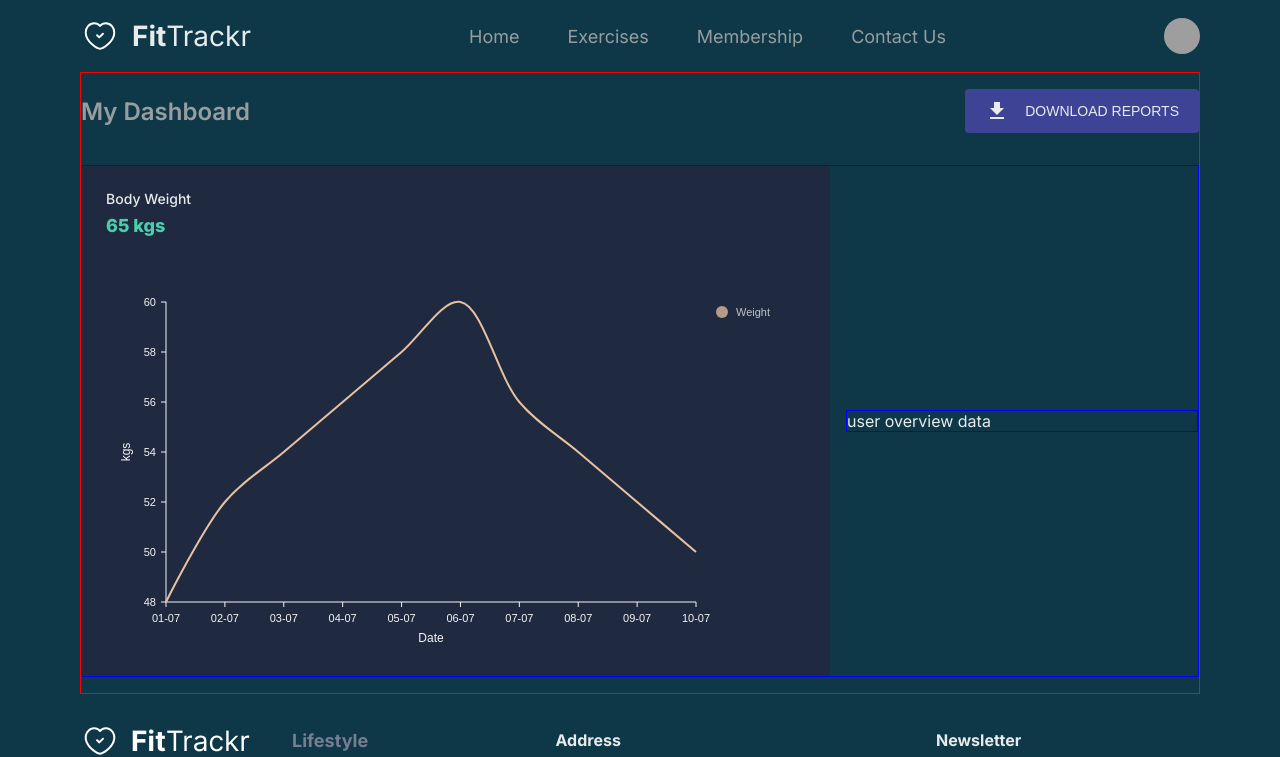
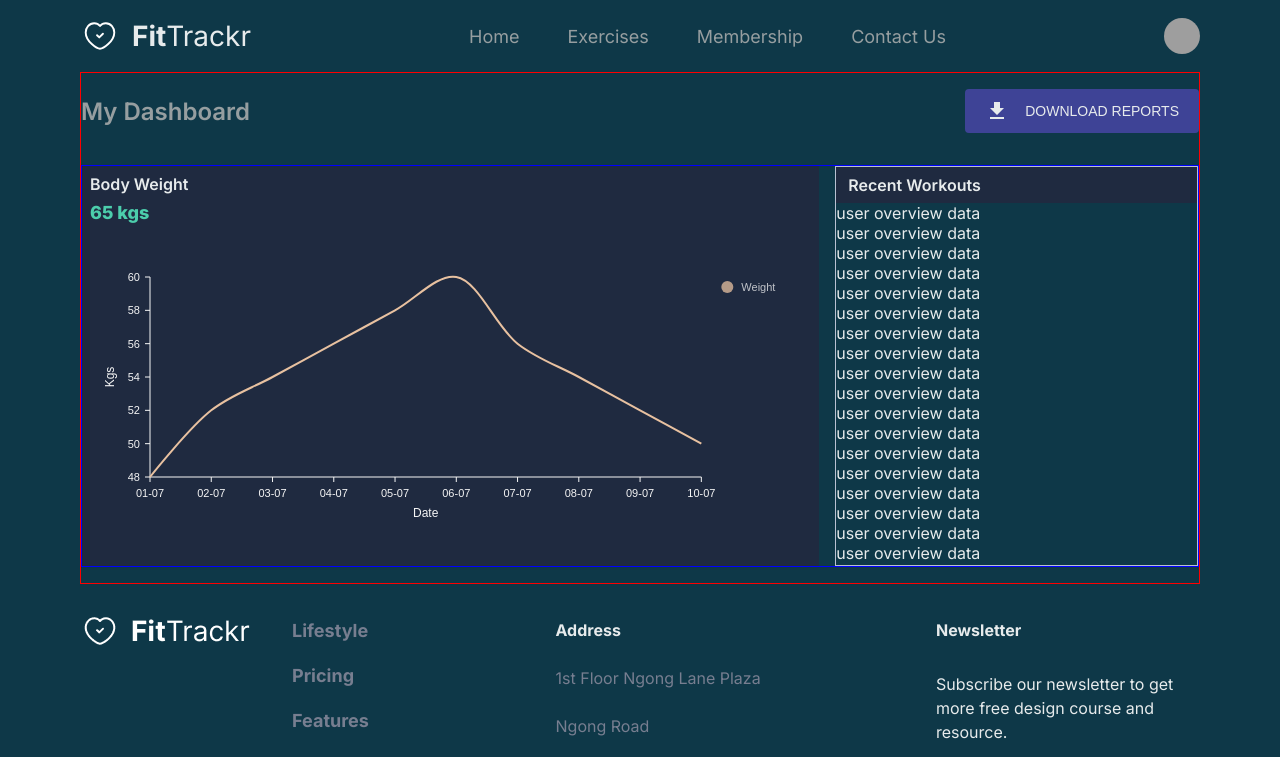
Before and after one commit to Ase020/fitTrackr-client, a React (Vite) app: page /dashboard in a window 1280 px wide. Shown: the top 757 px of the page. Built offline with nearby package versions, Linux system fonts and the light colour scheme; grey boxes are pictures that could not be loaded; a web font is replaced by a local one.

Commit message:
recent work section init

```diff
--- a/src/components/lineChart/LineChart.jsx
+++ b/src/components/lineChart/LineChart.jsx
@@ -72,7 +72,7 @@ const LineChart = () => (
       tickValues: 5,
       tickPadding: 5,
       tickRotation: 0,
-      legend: "kgs",
+      legend: "Kgs",
       legendOffset: -40,
       legendPosition: "middle",
     }}
--- a/src/pages/dashboard/Dashboard.jsx
+++ b/src/pages/dashboard/Dashboard.jsx
@@ -18,7 +18,7 @@ const Dashboard = () => {
         <div className="dashboard_bmi_user-container">
           <div className="bmi_container">
             <div className="bmi_header-container">
-              <p className="bmi_header">Body Weight</p>
+              <h5 className="bmi_header">Body Weight</h5>
               <p className="bmi_body">65 kgs</p>
             </div>
             <div className="graph_box">
@@ -26,7 +26,48 @@ const Dashboard = () => {
             </div>
           </div>
 
-          <div className="user_overview_container">user overview data</div>
+          <div className="recent_workout_container">
+            <h5 className="recent_workout-header">recent workouts</h5>
+            <p>user overview data</p>
+            <p>user overview data</p>
+            <p>user overview data</p>
+            <p>user overview data</p>
+            <p>user overview data</p>
+            <p>user overview data</p>
+            <p>user overview data</p>
+            <p>user overview data</p>
+            <p>user overview data</p>
+            <p>user overview data</p>
+            <p>user overview data</p>
+            <p>user overview data</p>
+            <p>user overview data</p>
+            <p>user overview data</p>
+            <p>user overview data</p>
+            <p>user overview data</p>
+            <p>user overview data</p>
+            <p>user overview data</p>
+            <p>user overview data</p>
+            <p>user overview data</p>
+            <p>user overview data</p>
+            <p>user overview data</p>
+            <p>user overview data</p>
+            <p>user overview data</p>
+            <p>user overview data</p>
+            <p>user overview data</p>
+            <p>user overview data</p>
+            <p>user overview data</p>
+            <p>user overview data</p>
+            <p>user overview data</p>
+            <p>user overview data</p>
+            <p>user overview data</p>
+            <p>user overview data</p>
+            <p>user overview data</p>
+            <p>user overview data</p>
+            <p>user overview data</p>
+            <p>user overview data</p>
+            <p>user overview data</p>
+            <p>user overview data</p>
+          </div>
         </div>
       </div>
     </div>
--- a/src/pages/dashboard/dashboard.css
+++ b/src/pages/dashboard/dashboard.css
@@ -41,18 +41,18 @@
 .dashboard_bmi_user-container {
   display: flex;
   justify-content: space-between;
-  align-items: center;
+  align-items: stretch;
   gap: 16px;
 }
 
 .bmi_container {
   flex: 2;
-  padding: 24px;
+  padding: 8px;
   background: #1f2a40;
 
   display: flex;
   flex-direction: column;
-  gap: 16px;
+  gap: 4px;
 }
 
 .bmi_header-container {
@@ -63,7 +63,8 @@
 }
 
 .bmi_header {
-  font-size: 14px;
+  font-size: 16px;
+  font-weight: 600;
 }
 
 .bmi_body {
@@ -73,10 +74,27 @@
 }
 
 .graph_box {
-  height: 400px;
+  height: 300px;
 }
 
-.user_overview_container {
+.recent_workout_container {
   flex: 1;
-  border: 1px solid blue;
+  border: #b8c1d2 1px solid;
+  max-height: 400px;
+  overflow: scroll;
+
+  position: relative;
 }
+
+.recent_workout-header {
+  background: #1f2a40;
+  padding: 8px 12px;
+  font-weight: 600;
+  text-transform: capitalize;
+  font-size: 16px;
+
+  position: sticky;
+  top: 0;
+  right: 0;
+  left: 0;
+}
```
